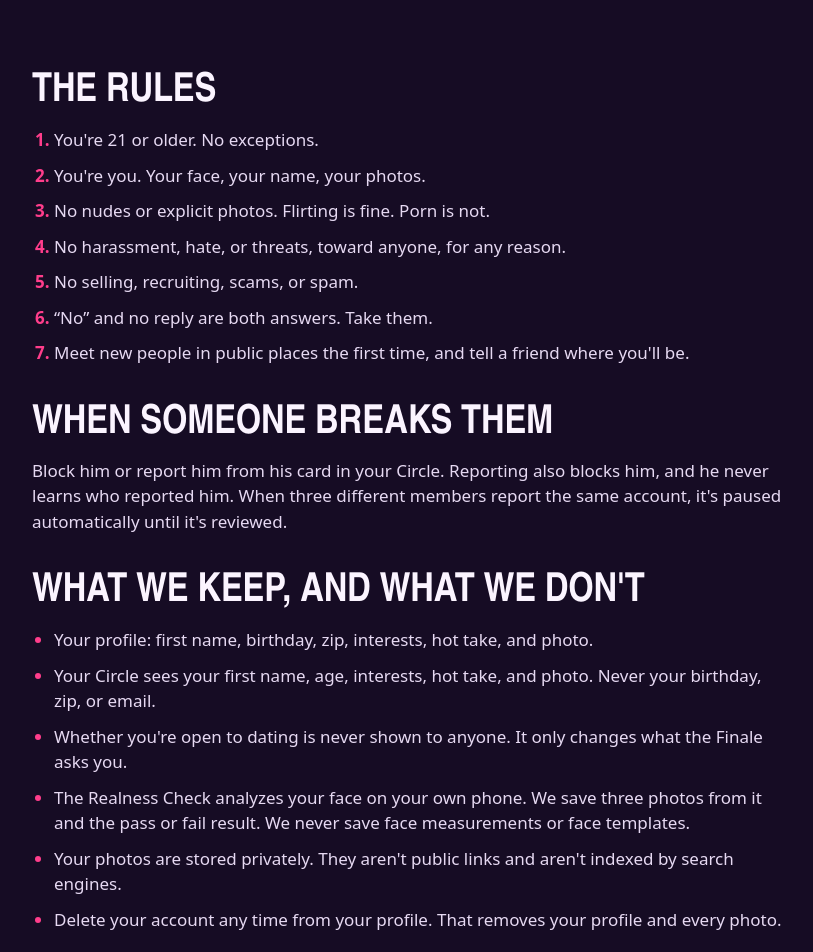
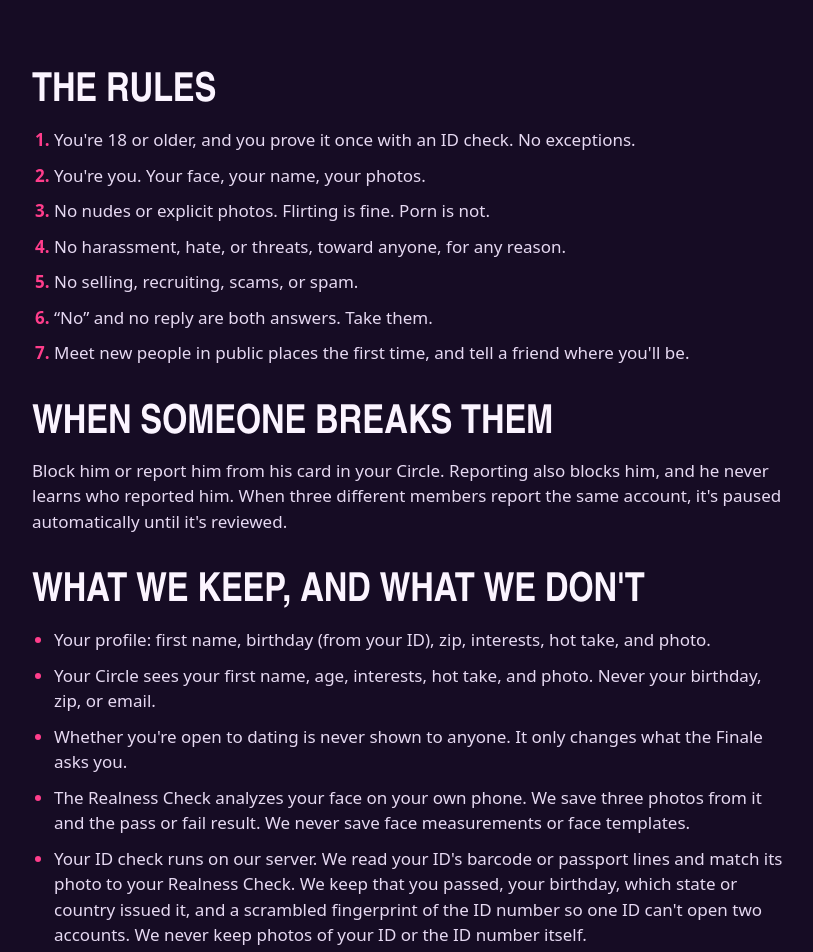
Before and after one commit to jlow2020/homosocial, a Next.js app: page /rules in a window 1280 px wide. Shown: the part 280-1232 px from the top of the page, without its empty margins (12-825 px from the left). Built offline with nearby package versions, Linux system fonts and the light colour scheme.

Commit message:
House rules: 18+ and what the ID check keeps

```diff
--- a/src/app/rules/page.tsx
+++ b/src/app/rules/page.tsx
@@ -16,7 +16,7 @@ export default function Rules() {
       <div className="wrap prose">
         <h2>The rules</h2>
         <ol>
-          <li>You&apos;re 21 or older. No exceptions.</li>
+          <li>You&apos;re 18 or older, and you prove it once with an ID check. No exceptions.</li>
           <li>You&apos;re you. Your face, your name, your photos.</li>
           <li>No nudes or explicit photos. Flirting is fine. Porn is not.</li>
           <li>No harassment, hate, or threats, toward anyone, for any reason.</li>
@@ -35,13 +35,19 @@ export default function Rules() {
 
         <h2>What we keep, and what we don&apos;t</h2>
         <ul>
-          <li>Your profile: first name, birthday, zip, interests, hot take, and photo.</li>
+          <li>Your profile: first name, birthday (from your ID), zip, interests, hot take, and photo.</li>
           <li>Your Circle sees your first name, age, interests, hot take, and photo. Never your birthday, zip, or email.</li>
           <li>Whether you&apos;re open to dating is never shown to anyone. It only changes what the Finale asks you.</li>
           <li>
             The Realness Check analyzes your face on your own phone. We save
             three photos from it and the pass or fail result. We never save
             face measurements or face templates.
+          </li>
+          <li>
+            Your ID check runs on our server. We read your ID&apos;s barcode or passport lines and
+            match its photo to your Realness Check. We keep that you passed, your birthday, which
+            state or country issued it, and a scrambled fingerprint of the ID number so one ID
+            can&apos;t open two accounts. We never keep photos of your ID or the ID number itself.
           </li>
           <li>Your photos are stored privately. They aren&apos;t public links and aren&apos;t indexed by search engines.</li>
           <li>Delete your account any time from your profile. That removes your profile and every photo.</li>
```
